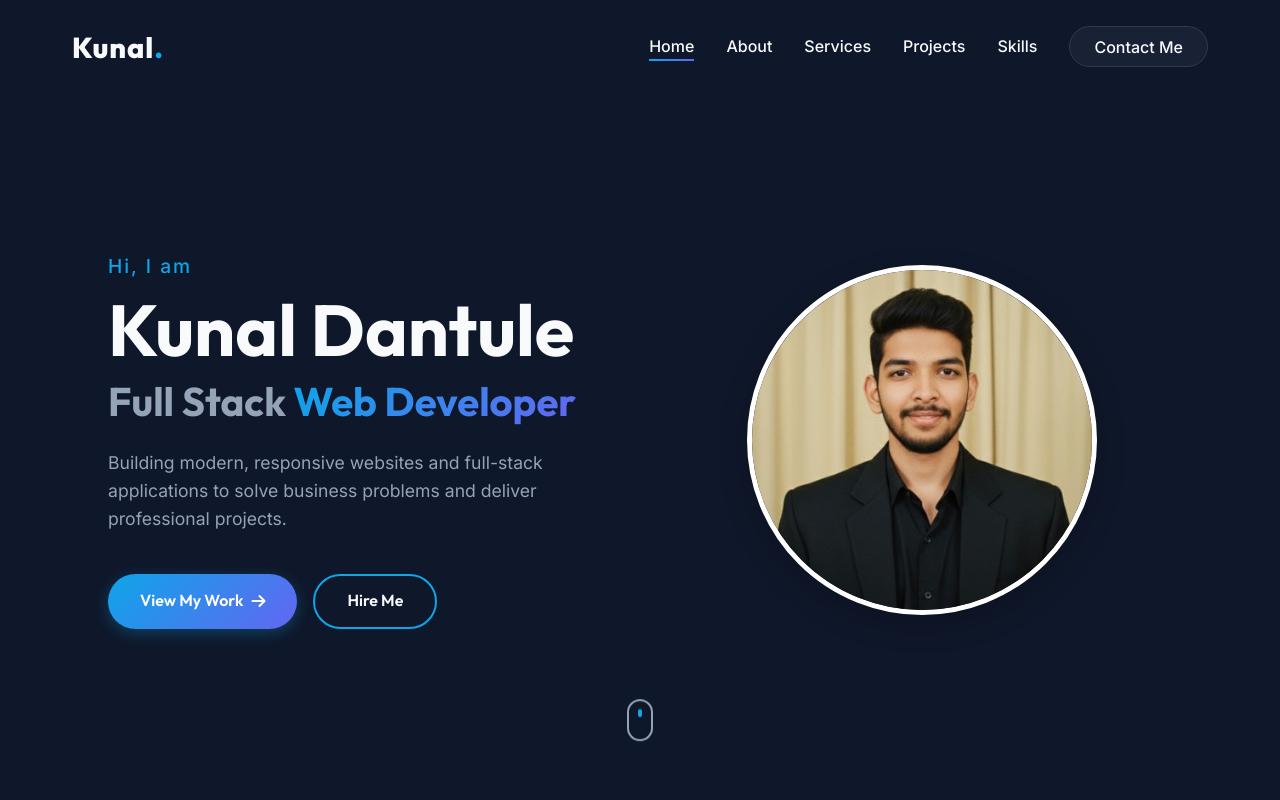
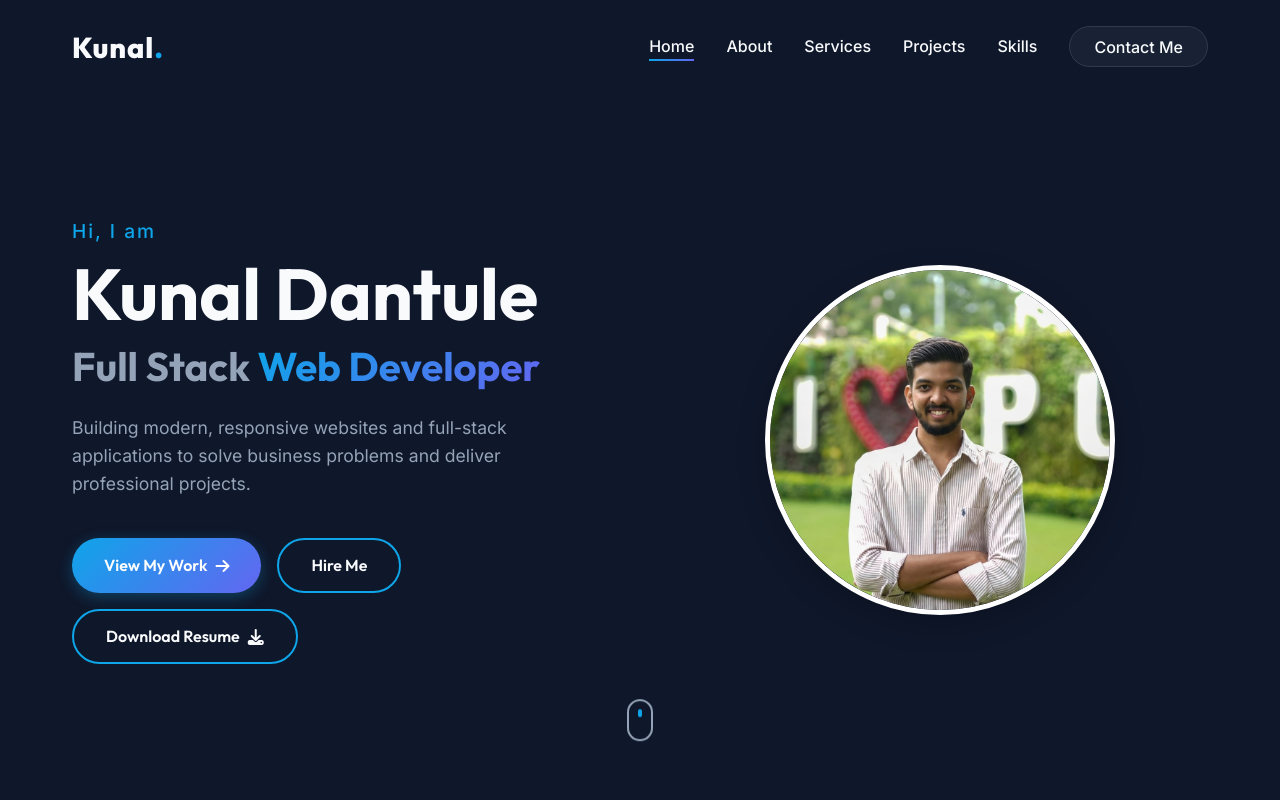
Before and after one commit to Kunaladantule/portfolio, a plain HTML site: page index.html in a window 1280 px wide. Shown: the top 800 px of the page. Drawn offline with Linux system fonts and the light colour scheme.

Commit message:
resume added

```diff
--- a/css/style.css
+++ b/css/style.css
@@ -132,6 +132,7 @@ ul {
     cursor: pointer;
     transition: var(--transition);
     border: none;
+    white-space: nowrap;
 }
 
 .btn-primary {
@@ -324,6 +325,7 @@ ul {
 .hero-cta {
     display: flex;
     gap: 1rem;
+    flex-wrap: wrap;
 }
 
 .hero-image {
--- a/index.html
+++ b/index.html
@@ -52,10 +52,11 @@
                 <div class="hero-cta">
                     <a href="#projects" class="btn btn-primary">View My Work <i class="fa-solid fa-arrow-right"></i></a>
                     <a href="#contact" class="btn btn-secondary">Hire Me</a>
+                    <a href="Kunal_Dantule_Resume.pdf" target="_blank" class="btn btn-secondary">Download Resume <i class="fa-solid fa-download"></i></a>
                 </div>
             </div>
             <div class="hero-image reveal-right">
-                <img src="photo.jpg" alt="Kunal photo" class="hero-profile-image">
+                <img src="KUNAL.jpeg" alt="Kunal photo" class="hero-profile-image">
             </div>
         </div>
         <div class="scroll-indicator">
```
Also changed, not shown: KUNAL.jpeg (added), 1 other file.
